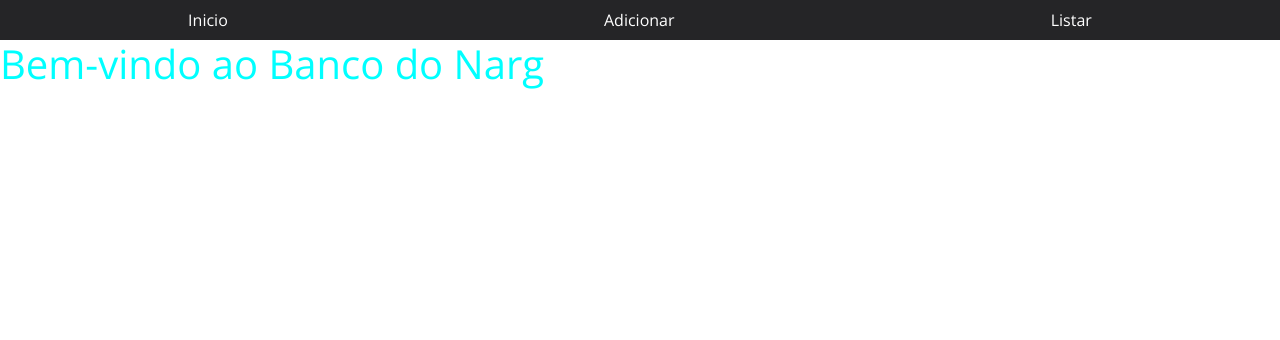
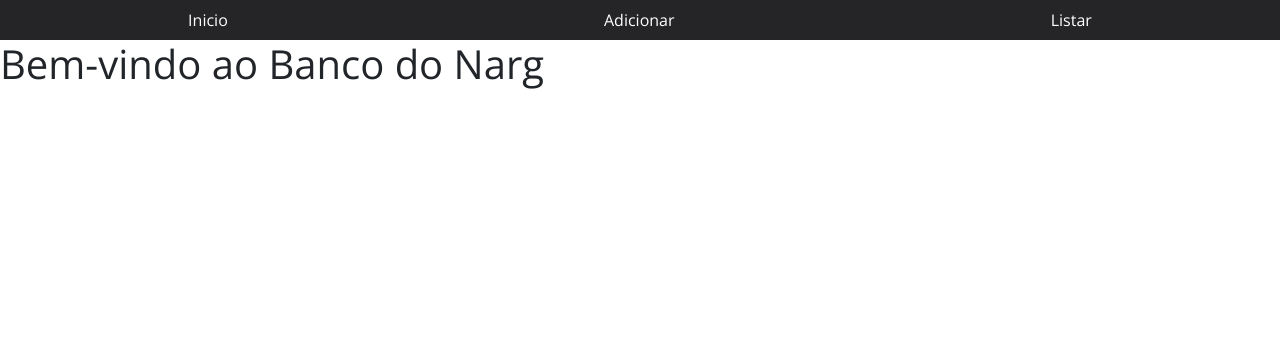
Before and after one commit to Davi-Ga/AplicativoWEB, a Django app: page / in a window 1280 px wide. Shown: the top 340 px of the page. Run offline with Django 4.2, Linux system fonts and the light colour scheme.

Commit message:
header ajustado

```diff
--- a/app/static/css/header.css
+++ b/app/static/css/header.css
@@ -21,7 +21,3 @@
 #menu-h a:hover{
     background-color: #8c52ff;
 }
-
-#main {
-    color:aqua;
-}
```
